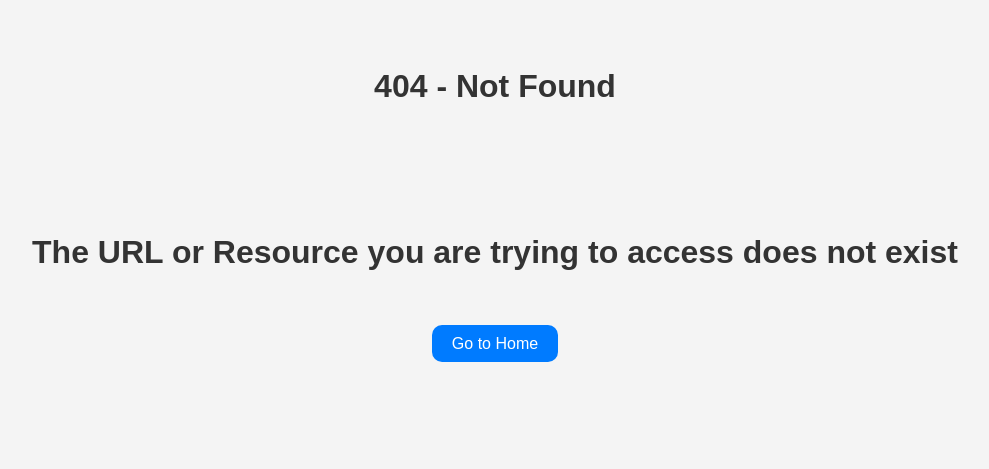
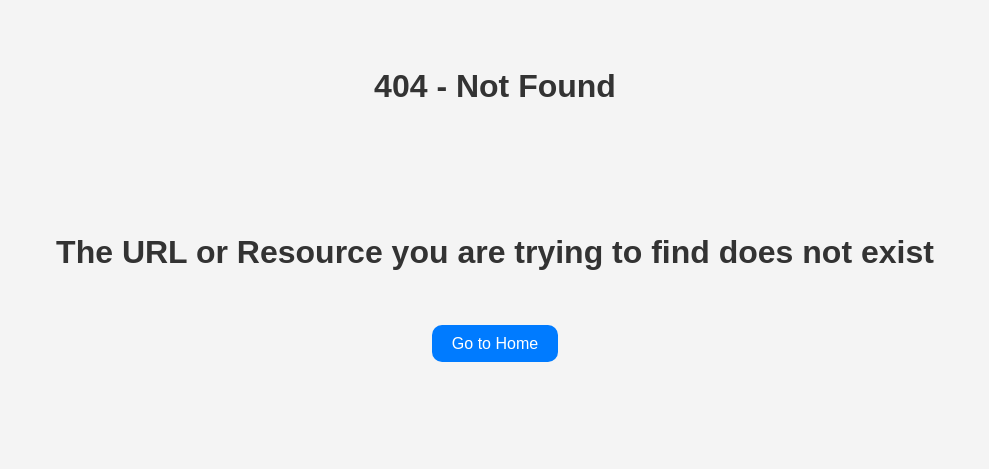
Before and after one commit to HomeDev68/URL-Shortener, a Flask app: page /1 in a window 1280 px wide. Shown: the part 208-677 px from the top of the page, without its empty margins (153-1142 px from the left). Run offline with Flask 3, Linux system fonts and the light colour scheme.

Commit message:
Update 404.html

```diff
--- a/templates/404.html
+++ b/templates/404.html
@@ -4,6 +4,7 @@
     <meta charset="UTF-8">
     <meta name="viewport" content="width=device-width, initial-scale=1.0">
     <title>URL Shortener</title>
+    <link rel="icon" type="image/png" href="{{ url_for('static', filename='favicon.png') }}">
     <style>
         body {
             font-family: sans-serif;
@@ -36,7 +37,7 @@
     <h1>404 - Not Found</h1>
     <h1></h1>
     <h1></h1>
-    <h1>The URL or Resource you are trying to access does not exist</h1>
+    <h1>The URL or Resource you are trying to find does not exist</h1>
     <h1></h1>
     <div>
         <a href="/" class="home-link">Go to Home</a>
```
